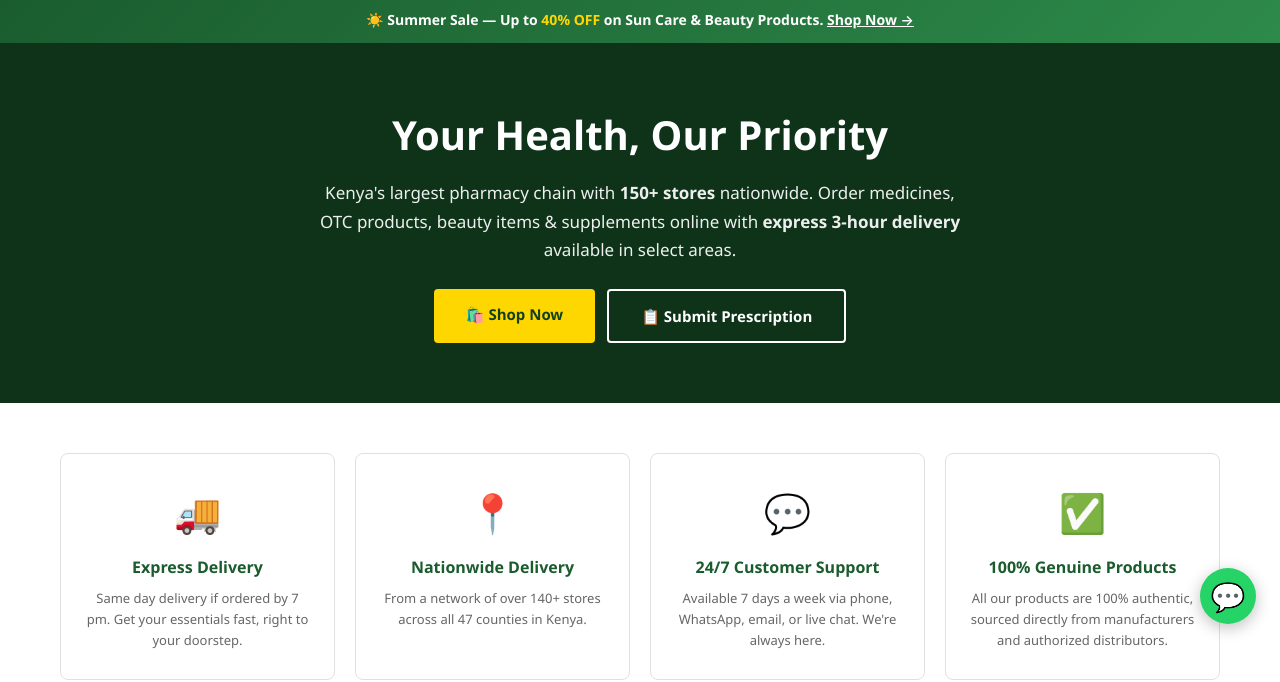
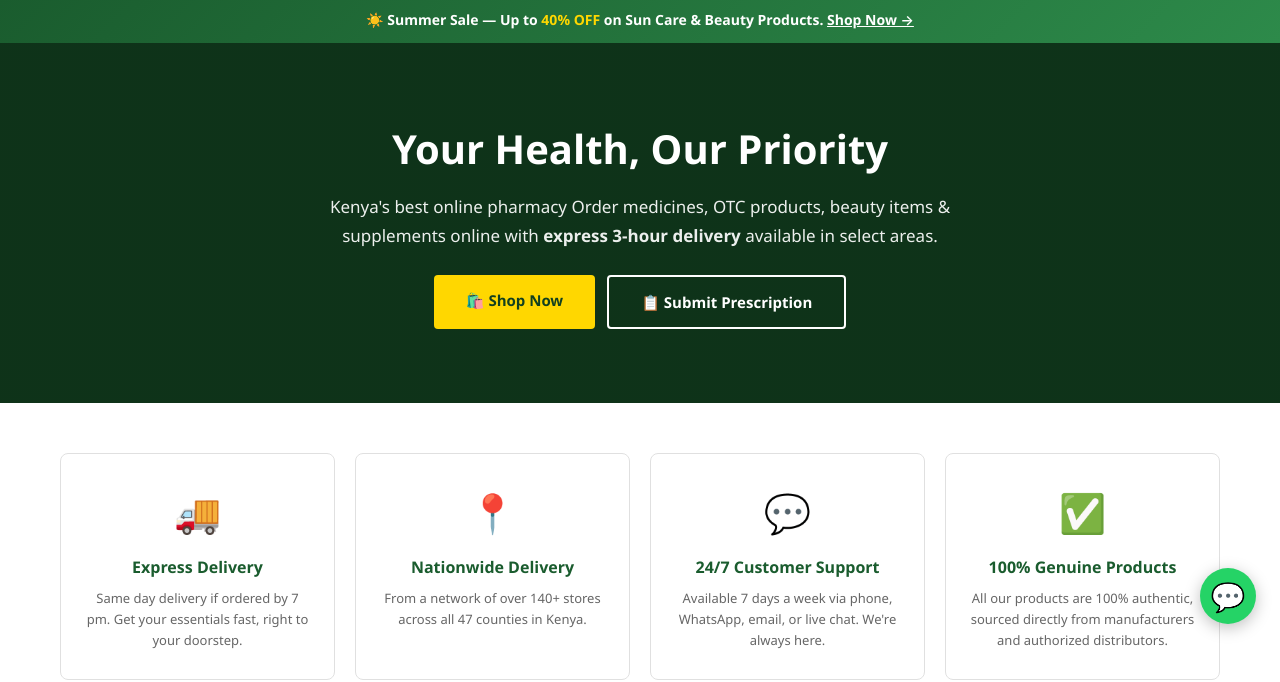
Before and after one commit to Mora122/obwochas-pharmacy, a website: page index.html in a window 1280 px wide. Shown: the part 152-834 px from the top of the page. Drawn offline with Linux system fonts and the light colour scheme; no server answers.

Commit message:
Updated hero tagline: 'Kenya's largest pharmacy chain with 150+ stores' → 'Kenya's best online pharmacy'

```diff
--- a/index.html
+++ b/index.html
@@ -264,7 +264,7 @@
     <h2>Your Health, Our Priority</h2>
 
 
-    <p>Kenya's largest pharmacy chain with <strong>150+ stores</strong> nationwide. Order medicines, OTC products, beauty items &amp; supplements online with <strong>express 3-hour delivery</strong> available in select areas.</p>
+    <p>Kenya's best online pharmacy Order medicines, OTC products, beauty items &amp; supplements online with <strong>express 3-hour delivery</strong> available in select areas.</p>
 
 
     <div style="display:flex;gap:12px;justify-content:center;flex-wrap:wrap;">
```
